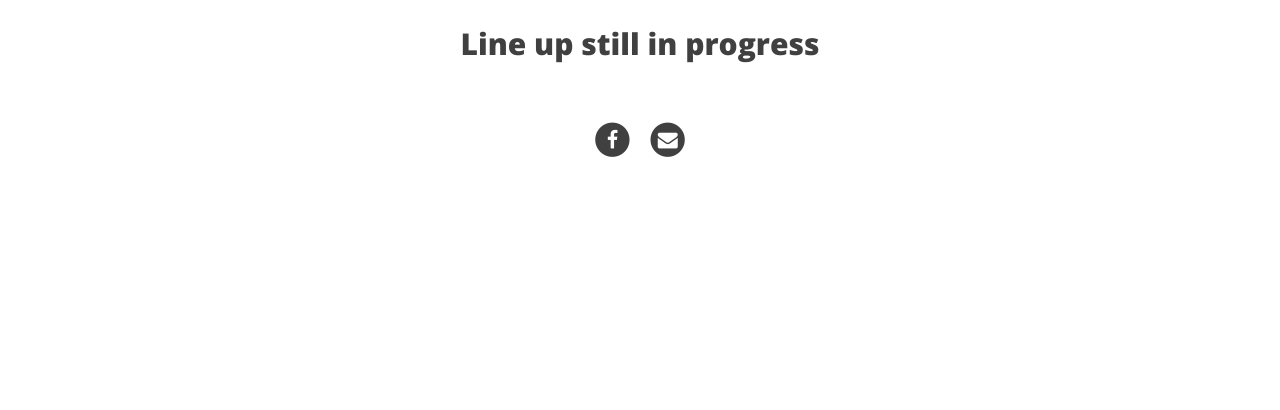
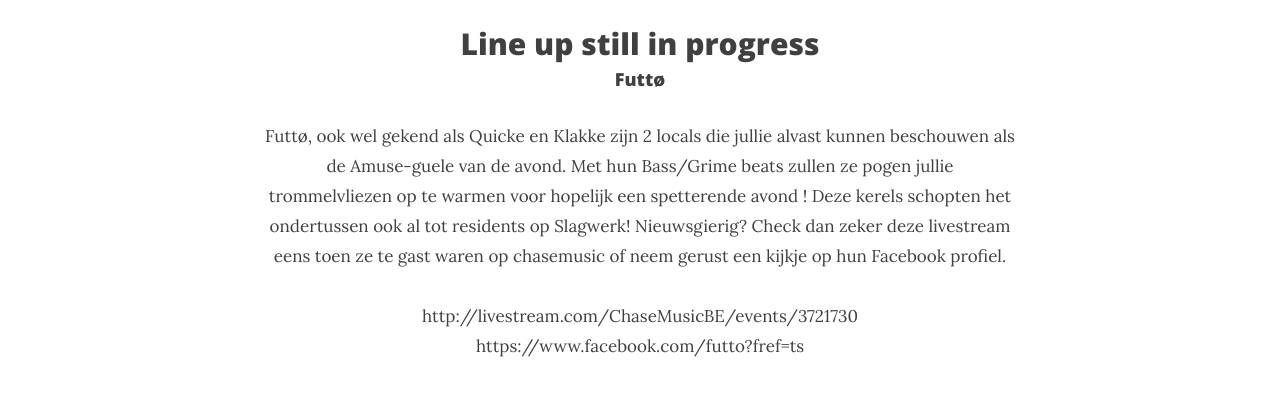
Before and after one commit to Numkil/BackYardRaveWebsite, a plain HTML site: page linup.html in a window 1280 px wide. Shown: the part 465-875 px from the top of the page. Before the commit the page ends 800 px from the top, so only its background shows below. Drawn offline with nearby package versions, Linux system fonts and the light colour scheme.

Commit message:
Add futto to lineup

```diff
--- a/linup.html
+++ b/linup.html
@@ -81,6 +81,19 @@
                     <!--LINE UP-->
                     <div class="text-center">
                         <h2>Line up still in progress</h2>
+                        <h4>Futtø</h4>
+                        <p>
+                        <small>
+                        Futtø, ook wel gekend als Quicke en Klakke zijn 2 locals die jullie alvast kunnen beschouwen als de Amuse-guele van de avond.
+                        Met hun Bass/Grime beats zullen ze pogen jullie trommelvliezen op te warmen voor hopelijk een spetterende avond !
+                        Deze kerels schopten het ondertussen ook al tot residents op Slagwerk! Nieuwsgierig? Check dan zeker deze livestream eens toen ze te gast waren op chasemusic of neem gerust een kijkje op hun Facebook profiel.
+                        <br />
+                        <br />
+                        http://livestream.com/ChaseMusicBE/events/3721730
+                        <br />
+                        https://www.facebook.com/futto?fref=ts
+                        </small>
+                        </p>
                     </div>
                 </div>
             </div>
```
